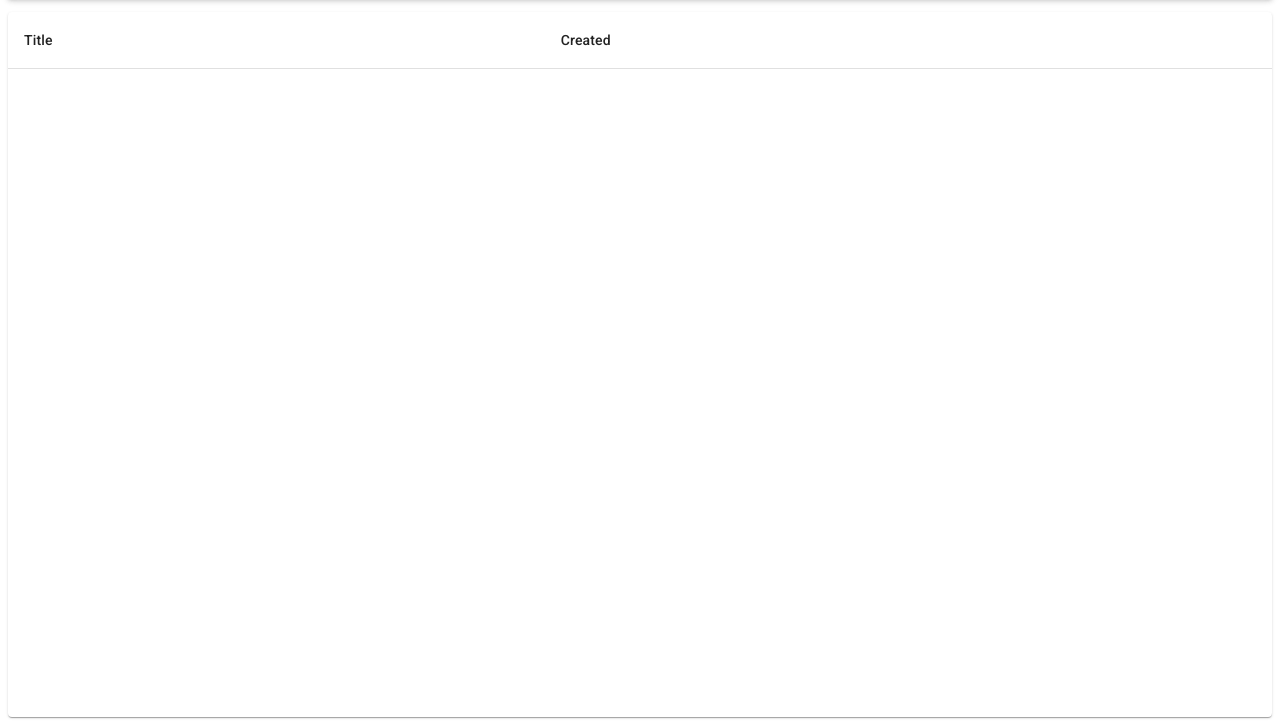
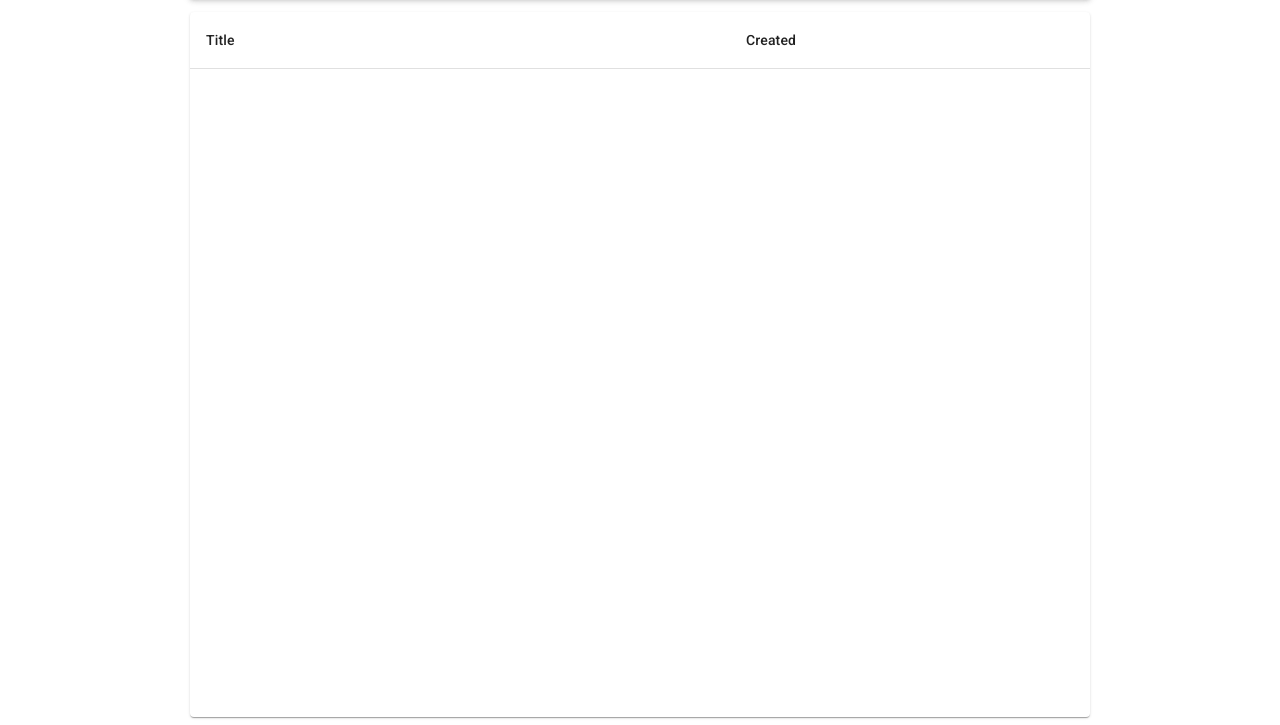
Before and after one commit to Mental-NV/React, a React app in the folder notesbin/: page / in a window 1280 px wide. Shown: the part 75-800 px from the top of the page. Built offline with nearby package versions, Linux system fonts and the light colour scheme.

Commit message:
Designed UI for the notes table

```diff
--- a/notesbin/src/components/notestable.js
+++ b/notesbin/src/components/notestable.js
@@ -18,8 +18,8 @@ function NotesTable(props) {
             <Table>
                 <TableHead>
                     <TableRow>
-                        <TableCell>Title</TableCell>
-                        <TableCell>Created</TableCell>
+                        <TableCell width='60%'>Title</TableCell>
+                        <TableCell width='40%'>Created</TableCell>
                     </TableRow>
                 </TableHead>
                 <TableBody>
--- a/notesbin/src/index.css
+++ b/notesbin/src/index.css
@@ -1,3 +1,5 @@
-body {
-    color: green;
+#root {
+    max-width: 900px;
+    margin-left: auto;
+    margin-right: auto;
 }
```
Also changed, not shown: notesbin/src/index.js (indentation only).
